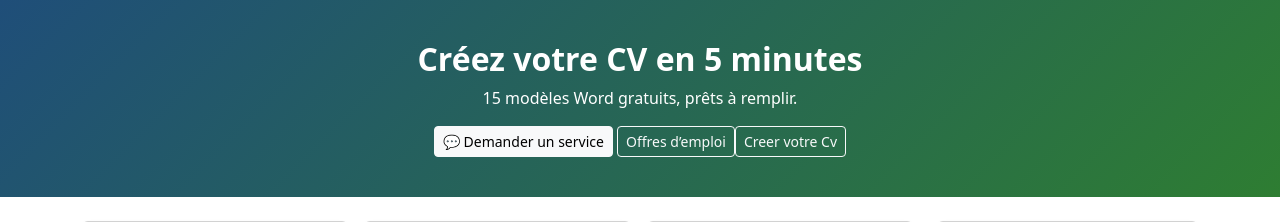
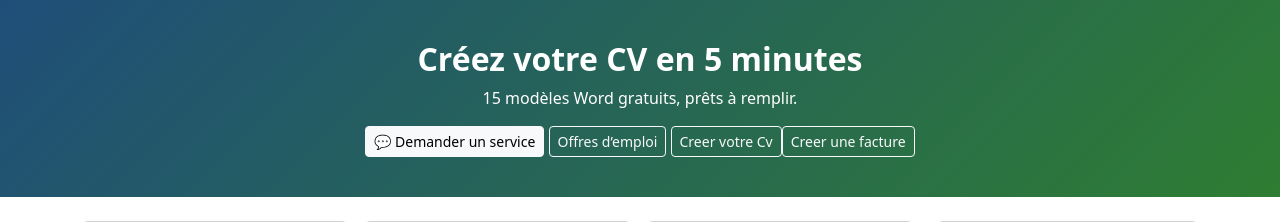
Before and after one commit to papis301/docfacile, a PHP site: page / in a window 1280 px wide. Shown: the part 60-282 px from the top of the page. Run offline with PHP 8.4, Linux system fonts and the light colour scheme; data comes from the database, SQL or seed files in the repository.

Commit message:
reprise sur macbook

```diff
--- a/index.php
+++ b/index.php
@@ -4,7 +4,8 @@ if (FREE_MODE) foreach ($list as &$t0) $t0['is_premium'] = 0; unset($t0);
 head('Modèles de CV Word gratuits'); ?>
 <section class="hero text-center"><div class="container">
 <h1 class="h2 fw-bold">Créez votre CV en 5 minutes</h1>
-<p class="mb-0"><?= FREE_MODE ? count($list).' modèles Word gratuits, prêts à remplir.' : '15 modèles Word prêts à remplir. 5 gratuits, 10 premium à '.PRICE.'.' ?></p><a href="contact.php" class="btn btn-light btn-sm mt-3">💬 Demander un service</a> <a href="offres.php" class="btn btn-outline-light btn-sm mt-3">Offres d’emploi</a><a href="creer-cv.php" class="btn btn-outline-light btn-sm mt-3">Creer votre Cv</a></div></section>
+<p class="mb-0"><?= FREE_MODE ? count($list).' modèles Word gratuits, prêts à remplir.' : '15 modèles Word prêts à remplir. 5 gratuits, 10 premium à '.PRICE.'.' ?></p><a href="contact.php" class="btn btn-light btn-sm mt-3">💬 Demander un service</a> <a href="offres.php" class="btn btn-outline-light btn-sm mt-3">Offres d’emploi</a>
+<a href="creer-cv.php" class="btn btn-outline-light btn-sm mt-3">Creer votre Cv</a><a href="facture.php" class="btn btn-outline-light btn-sm mt-3">Creer une facture</a></div></section>
 <main class="container mt-4"><div class="row g-4"><div class="col-lg-9"><div class="row g-3">
 <?php foreach ($list as $t): ?>
 <div class="col-6 col-md-4"><div class="card h-100 shadow-sm">
```
